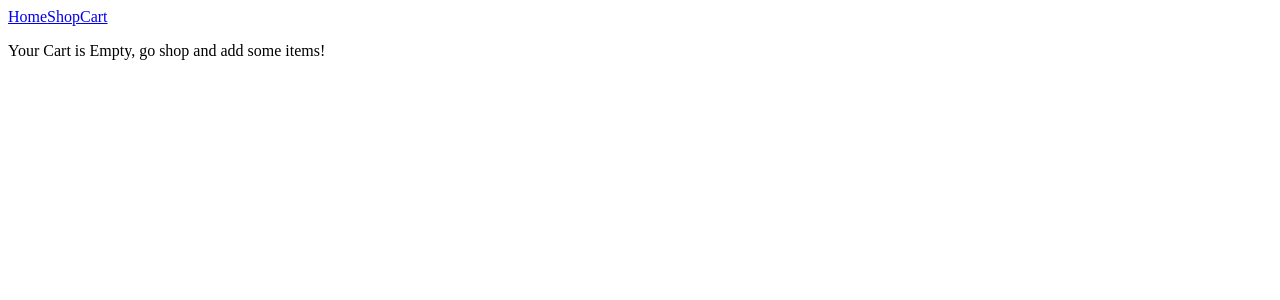
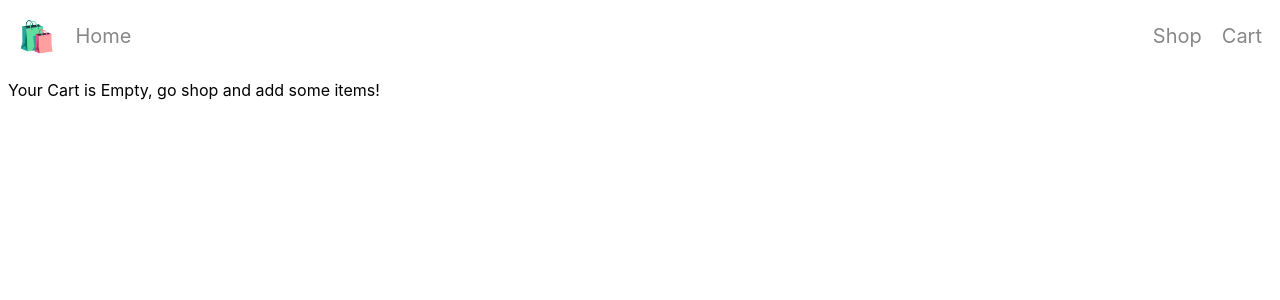
Before and after one commit to samiam120/LetsShop, a React (Vite) app: page /cart in a window 1280 px wide. Shown: the top 300 px of the page. Built offline with nearby package versions, Linux system fonts and the light colour scheme.

Commit message:
Styles for navigation bar - logo - transition on links

```diff
--- a/src/Components/NavBar.jsx
+++ b/src/Components/NavBar.jsx
@@ -1,9 +1,14 @@
+import styles from '../styles/navbar.module.css';
 import { Link } from 'react-router-dom';
 const NavBar = () => {
   return (
-    <div className="nav-bar">
-      <div className="links">
+    <div className={styles.navBar}>
+      <div className={styles.leftSide}>
+        <span className={styles.logo}>🛍️</span>
         <Link to="/">Home</Link>
+      </div>
+
+      <div className={styles.links}>
         <Link to="shop">Shop</Link>
         <Link to="cart">Cart</Link>
       </div>
--- a/src/styles/navbar.module.css
+++ b/src/styles/navbar.module.css
@@ -0,0 +1,43 @@
+@import 'variables.css';
+* {
+  font-family: var(--font-family-base);
+  text-decoration: none;
+}
+.navBar {
+  padding: 10px;
+  display: flex;
+  justify-content: space-between;
+  align-items: center;
+  font-size: var(--font-lg);
+}
+
+.links {
+  display: flex;
+  gap: 20px;
+  align-items: center;
+}
+
+.leftSide {
+  display: flex;
+  gap: 20px;
+  align-items: center;
+  justify-content: center;
+}
+
+.links,
+.leftSide {
+  color: var(--color-muted);
+}
+
+.logo {
+  font-size: 1.5em;
+}
+
+a {
+  color: var(--color-muted);
+  transition: color 0.2s;
+}
+
+a:hover {
+  color: var(--color-accent);
+}
```
